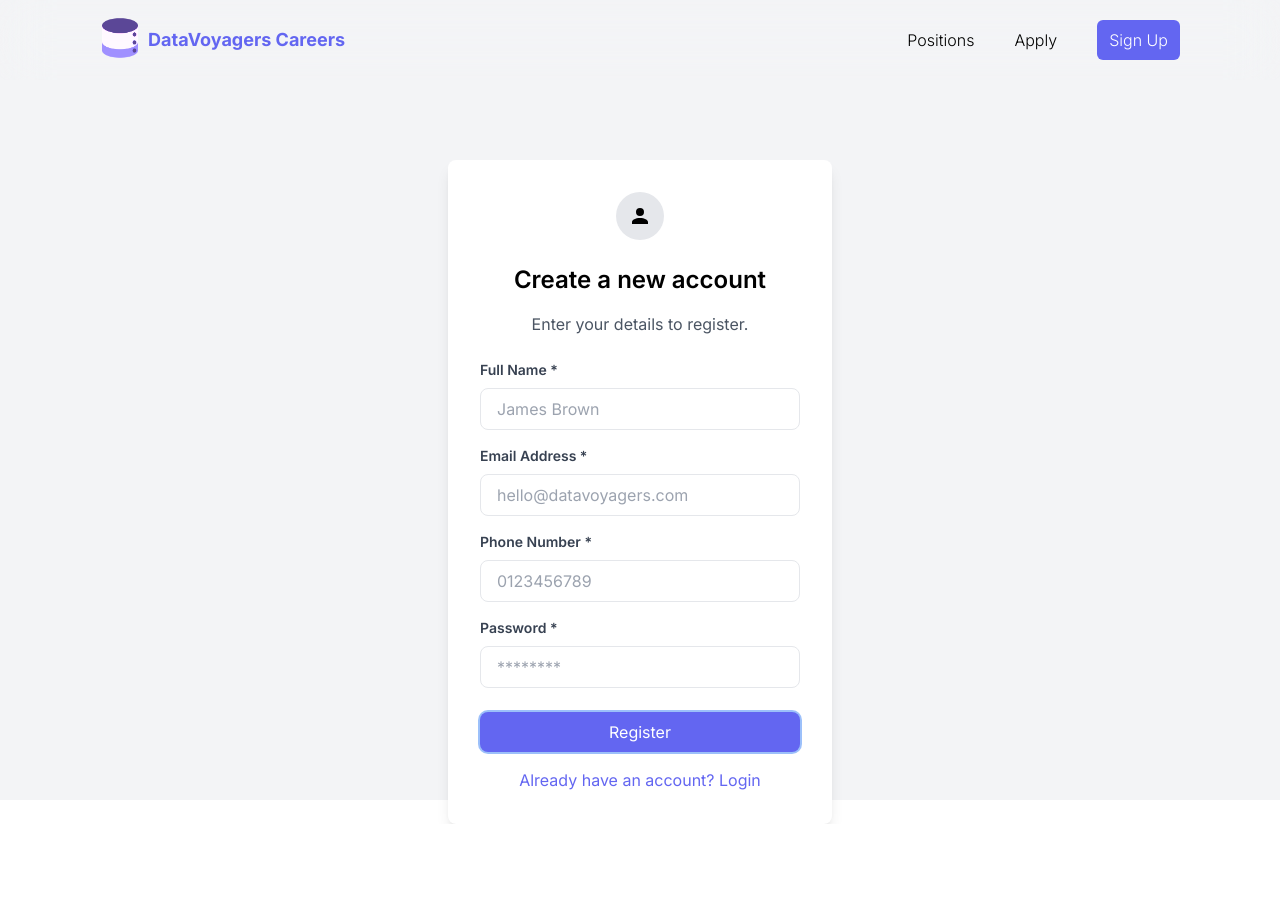
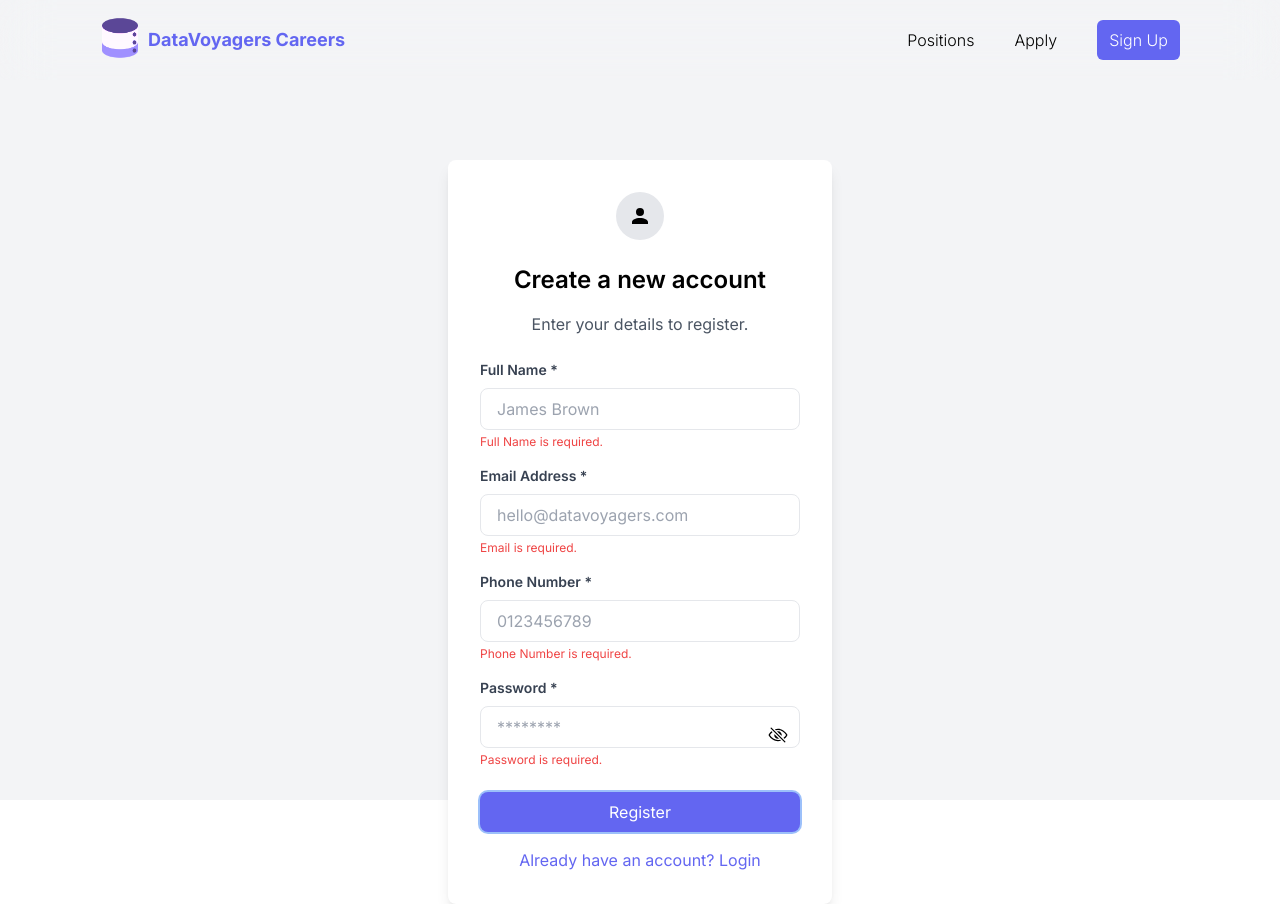
Before and after one commit to carhanc/website-cd, a Next.js app: page /register in a window 1280 px wide. Both pictures are taken after a click on the button "Register". Before the commit the page ends 824 px from the top, so only its background shows below. Built offline with nearby package versions, Linux system fonts and the light colour scheme; no server answers.

Commit message:
register

```diff
--- a/src/app/register/page.js
+++ b/src/app/register/page.js
@@ -5,9 +5,9 @@ import { useRouter } from "next/navigation";
 import Nav from "@/components/nav";
 import { collection, setDoc, doc } from "firebase/firestore";
 import { createUserWithEmailAndPassword } from 'firebase/auth';
-import { signInWithEmailAndPassword } from "firebase/auth";
 import { auth, db } from "@/firebase/auth";
-import { setAuthenticatedUser } from "@/firebase/authLogic";
+import { IoEyeOutline } from "react-icons/io5";
+import { IoEyeOffOutline } from "react-icons/io5";
 import Link from "next/link";
 
 const RegisterPage = () => {
@@ -15,20 +15,41 @@ const RegisterPage = () => {
   const [name, setName] = useState("");
   const [email, setEmail] = useState("");
   const [phone, setPhone] = useState("");
-  const [password, setPassword] = useState(""); // Ensure you have a password field for user creation
+  const [password, setPassword] = useState("");
+  const [passwordVisible, setPasswordVisible] = useState(false);
+  const [errors, setErrors] = useState({});
+
+  const validateFields = () => {
+    let errors = {};
+
+    if (!name) errors.name = "Full Name is required.";
+    if (!email) {
+      errors.email = "Email is required.";
+    } else if (!/\S+@\S+\.\S+/.test(email)) {
+      errors.email = "Email address is invalid.";
+    }
+    if (!phone) {
+      errors.phone = "Phone Number is required.";
+    } else if (phone.length !== 10) {
+      errors.phone = "Phone Number must be 10 digits.";
+    }
+    if (!password) {
+      errors.password = "Password is required.";
+    } else if (password.length < 6) {
+      errors.password = "Password must be at least 6 characters.";
+    }
+
+    setErrors(errors);
+    return Object.keys(errors).length === 0;
+  };
 
   const handleSubmitUser = async () => {
-    if (!name || !email || !phone || !password) {
-      alert("Please fill in all fields.");
-      return;
-    }
+    if (!validateFields()) return;
 
     try {
-      // Create user with email and password
       const userCredential = await createUserWithEmailAndPassword(auth, email, password);
       const user = userCredential.user;
 
-      // Add user data to Firestore
       const userCollectionRef = collection(db, "userDatabase");
       const userDocRef = doc(userCollectionRef, user.uid);
       await setDoc(userDocRef, {
@@ -37,14 +58,7 @@ const RegisterPage = () => {
         phone,
       });
       console.log("User Added");
-
-      console.log("Name:", name);
-      console.log("Email:", email);
-      console.log("Phone:", phone);
-
-      // Redirect to home page
       router.push("/");
-
     } catch (error) {
       console.error("Error adding user:", error);
     }
@@ -92,6 +106,7 @@ const RegisterPage = () => {
                 placeholder="James Brown"
                 onChange={(e) => setName(e.target.value)}
               />
+              {errors.name && <p className="text-red-500 text-xs mt-1">{errors.name}</p>}
             </div>
             <div className="mb-4">
               <label
@@ -108,6 +123,7 @@ const RegisterPage = () => {
                 placeholder="hello@datavoyagers.com"
                 onChange={(e) => setEmail(e.target.value)}
               />
+              {errors.email && <p className="text-red-500 text-xs mt-1">{errors.email}</p>}
             </div>
             <div className="mb-4">
               <label
@@ -124,8 +140,9 @@ const RegisterPage = () => {
                 placeholder="0123456789"
                 onChange={(e) => setPhone(e.target.value)}
               />
+              {errors.phone && <p className="text-red-500 text-xs mt-1">{errors.phone}</p>}
             </div>
-            <div className="mb-4">
+            <div className="mb-4 relative">
               <label
                 htmlFor="password"
                 className="block text-gray-700 text-sm font-semibold mb-2"
@@ -133,18 +150,29 @@ const RegisterPage = () => {
                 Password *
               </label>
               <input
-                type="password"
+                type={passwordVisible ? "text" : "password"}
                 id="password"
                 className="form-input w-full px-4 py-2 border rounded-lg text-gray-700 focus:ring-blue-500"
                 required
                 placeholder="********"
                 onChange={(e) => setPassword(e.target.value)}
               />
+              <span
+                className="absolute inset-y-0 right-0 pr-3 flex items-center cursor-pointer text-xl mt-6 my-auto"
+                onClick={() => setPasswordVisible(!passwordVisible)}
+              >
+                {passwordVisible ? (
+                  <div className=""><IoEyeOutline /></div>
+                ) : (
+                  <div><IoEyeOffOutline /></div>
+                )}
+              </span>
+              {errors.password && <p className="text-red-500 text-xs mt-1">{errors.password}</p>}
             </div>
 
             <button
               type="submit"
-              className="w-full bg-indigo-500 text-white px-4 py-2 mt-2 rounded-lg hover:brightness-90 focus:outline-none focus:ring-2 focus:ring-blue-500 focus:ring-opacity-50 duration-150ease-linear"
+              className="w-full bg-indigo-500 text-white px-4 py-2 mt-2 rounded-lg hover:brightness-90 focus:outline-none focus:ring-2 focus:ring-blue-500 focus:ring-opacity-50 duration-150 ease-linear"
               onClick={handleSubmitUser}
             >
               Register
--- a/src/firebase/authLogic.js
+++ b/src/firebase/authLogic.js
@@ -71,9 +71,9 @@ export const AuthLogic = () => {
                 <Link href="/myapps" className="block px-4 py-2 text-sm text-gray-700 hover:text-indigo-500 hover:bg-black" role="menuitem">
                   My Applications
                 </Link>
-                <button onClick={signOutUser} className="block px-4 py-2 text-sm text-gray-700 hover:text-indigo-500 hover:bg-black" role="menuitem">
+                <Link href='/' onClick={signOutUser} className="block px-4 py-2 text-sm text-gray-700 hover:text-indigo-500 hover:bg-black" role="menuitem">
                   Logout
-                </button>
+                </Link>
               </div>
             </div>
           )}
```
